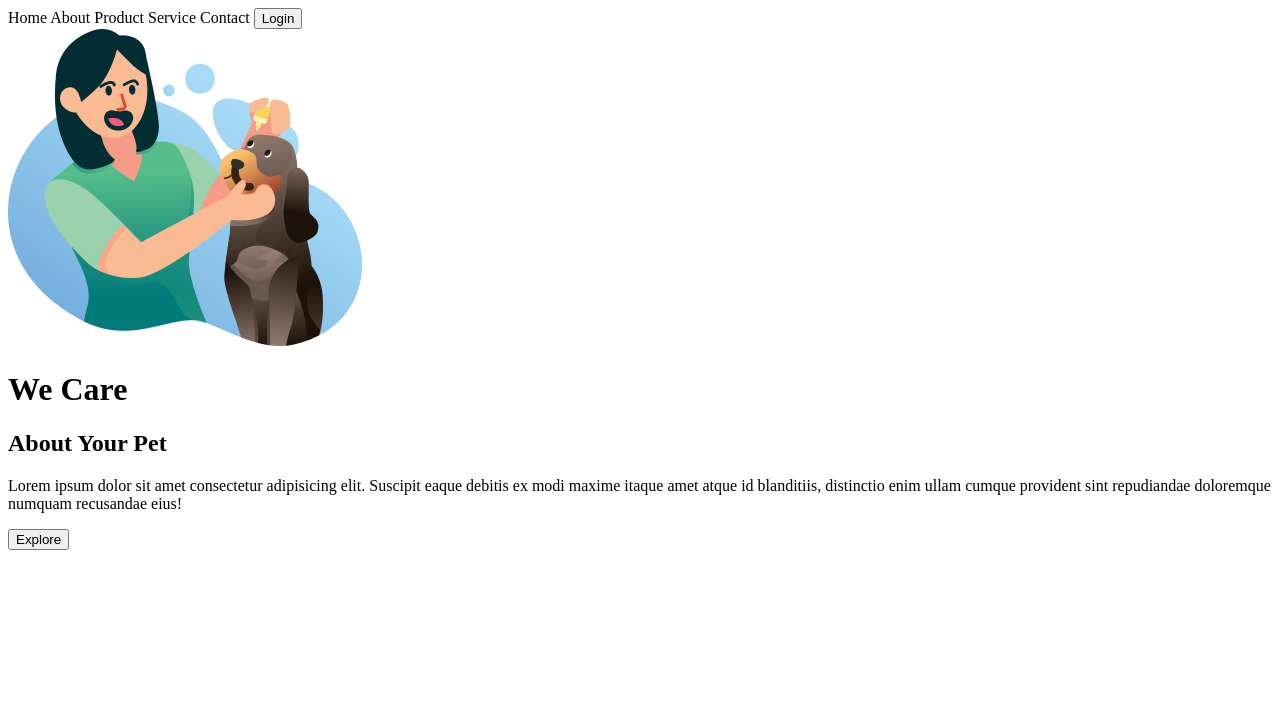
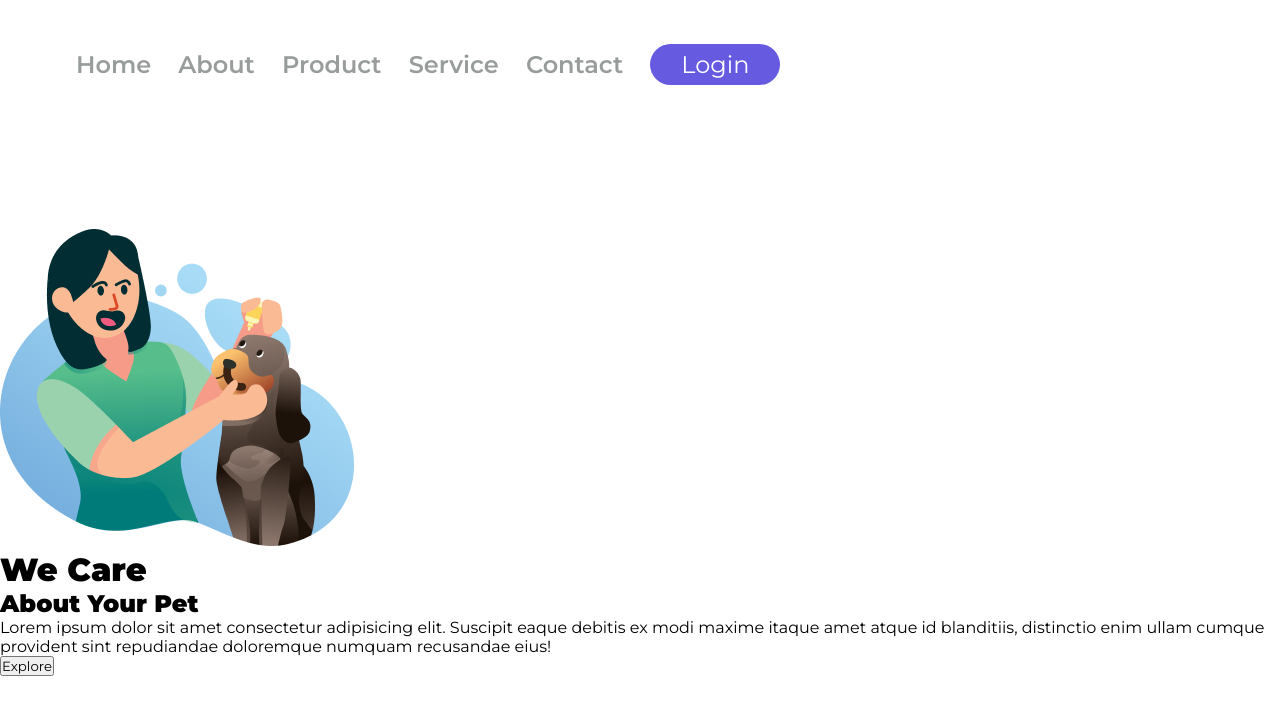
Before and after one commit to joselmosilva/projeto-we-care, a plain HTML site: page index.html in a window 1280 px wide. Drawn offline with Linux system fonts and the light colour scheme.

Commit message:
atualizações

```diff
--- a/index.html
+++ b/index.html
@@ -5,29 +5,34 @@
     <meta charset="UTF-8">
     <meta http-equiv="X-UA-Compatible" content="IE=edge">
     <meta name="viewport" content="width=device-width, initial-scale=1.0">
+    <link rel="stylesheet" href="style.css">
+    <link rel="preconnect" href="https://fonts.googleapis.com">
+    <link rel="preconnect" href="https://fonts.gstatic.com" crossorigin>
+    <link
+        href="https://fonts.googleapis.com/css2?family=Montserrat:ital,wght@0,400;0,500;0,600;0,900;1,700&display=swap"
+        rel="stylesheet">
     <title>We Care</title>
-
-    <link rel="stylesheet" href="style.css">
 </head>
 
 <body>
     <header>
-        <a>Home</a>
-        <a>About</a>
-        <a>Product</a>
-        <a>Service</a>
-        <a>Contact</a>
-        <button>Login</button>
+        <a class="link-header">Home</a>
+        <a class="link-header">About</a>
+        <a class="link-header">Product</a>
+        <a class="link-header">Service</a>
+        <a class="link-header">Contact</a>
+        <button class="button-header">Login</button>
 
     </header>
 
-    <img src="./img/Illustration 3.png" alt="We care your Pet 3">
+    <img src="./img/Illustration 3.png" alt="We care your Pet 3" class="logo-">
     <main>
         <h1>We Care</h1>
         <h2>About Your Pet</h2>
         <P>Lorem ipsum dolor sit amet consectetur adipisicing elit. Suscipit eaque debitis ex modi maxime itaque amet
             atque id blanditiis, distinctio enim ullam cumque provident sint repudiandae doloremque numquam recusandae
             eius!</P>
+
         <button>Explore</button>
     </main>
 
--- a/style.css
+++ b/style.css
@@ -0,0 +1,43 @@
+* {
+    font-family: 'Montserrat', sans-serif;
+
+    margin: 0;
+    padding: 0;
+    box-sizing: border-box;
+}
+
+header {
+    margin: 44px 0 144px 76px;
+}
+
+.link-header {
+
+    font-weight: 600;
+    font-size: 24px;
+    line-height: 29px;
+    color: #989D9C;
+    cursor: pointer;
+    margin-right: 23px;
+
+
+
+}
+
+.button-header {
+    background: #665AE1;
+    border-radius: 20.5px;
+    width: 130px;
+    height: 41px;
+    font-size: 24px;
+    line-height: 29px;
+    border: none;
+    color: #FFFFFF;
+
+}
+
+.logo-image {
+    width: 700px;
+    height: 500px;
+
+
+}
```
